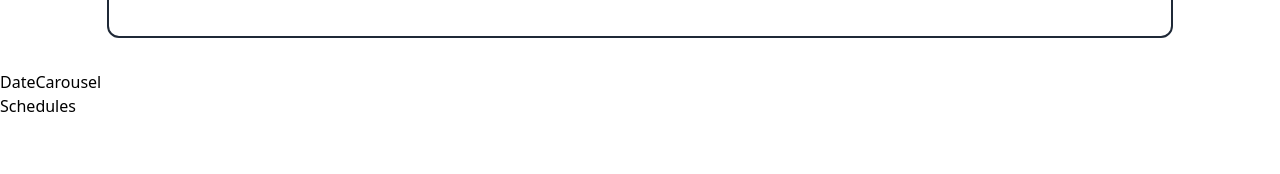
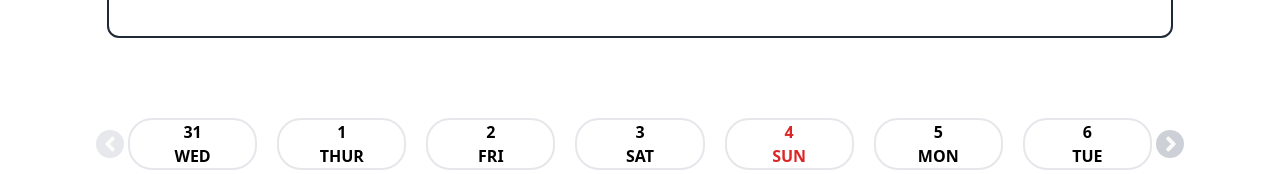
Before and after one commit to I-Futsal-U/I-Futsal-U-FE, a Next.js app: page / in a window 1280 px wide. Shown: the part 778-952 px from the top of the page. Before the commit the page ends 896 px from the top, so only its background shows below. Built offline with nearby package versions, Linux system fonts and the light colour scheme.

Commit message:
feat: 날짜 관련 Carousel(today ~ 2주) 구현

```diff
--- a/app/(main)/page.tsx
+++ b/app/(main)/page.tsx
@@ -1,4 +1,4 @@
-import DateCarousel from "@/components/landing/DateCarousel";
+import DateCarousel from "@/components/landing/DateCarousel/DateCarousel";
 import LocalFieldsCarousel from "@/components/landing/LocalFieldsCarousel/LocalFieldsCarousel";
 import MainCarousel from "@/components/landing/MainCarousel/MainCarousel";
 import Schedules from "@/components/landing/Sehcdules";
--- a/components/landing/DateCarousel.tsx
+++ /dev/null
@@ -1,5 +0,0 @@
-function DateCarousel() {
-  return <div>DateCarousel</div>;
-}
-
-export default DateCarousel;
--- /dev/null
+++ b/components/landing/DateCarousel/DateCarousel.tsx
@@ -0,0 +1,108 @@
+"use client";
+
+import "swiper/swiper.min.css";
+
+import { useSearchParams } from "next/navigation";
+import { useEffect, useRef, useState } from "react";
+import { FaAngleLeft, FaAngleRight } from "react-icons/fa";
+import SwiperCore, { Navigation } from "swiper";
+import { Swiper, SwiperSlide } from "swiper/react";
+
+import DateItem from "./DateItem";
+import { DAYS, useCreateDates } from "./hooks/useCreateDates";
+// date.getDate() - 오늘 날짜
+// date.getMonth() - 이번달 (0 ~ 11)
+// date.getDay() - 오늘 요일 (0 ~ 6)
+
+function DateCarousel() {
+  const [loading, setLoading] = useState<boolean>(false);
+  const [days] = useCreateDates(2); // 매개변수 weeks: `오늘`부터 {weeks}주 뒤까지의 날짜 정보 생성
+
+  useEffect(() => {
+    setLoading(true);
+  }, []);
+
+  const navigationNextRef = useRef<HTMLButtonElement | null>(null);
+  const navigationPrevRef = useRef<HTMLButtonElement | null>(null);
+  SwiperCore.use([Navigation]);
+  return (
+    <section className="max-w-7xl w-screen h-38 my-0 mx-auto">
+      <div className="w-5/6 h-full p-4 m-auto">
+        {!loading && (
+          <div className="relative max-w-5xl h-full mx-auto py-8 bg-gray-100 rounded-2xl" />
+        )}
+        {loading && (
+          <div className="relative max-w-5xl h-full mx-auto py-8">
+            <Swiper
+              className="w-full h-full"
+              slidesPerView={3}
+              spaceBetween={5}
+              breakpoints={{
+                375: {
+                  //iPhone SE
+                  slidesPerView: 4,
+                  spaceBetween: 8,
+                },
+                768: {
+                  slidesPerView: 7,
+                  spaceBetween: 20,
+                },
+              }}
+              navigation={{
+                prevEl: navigationPrevRef.current,
+                nextEl: navigationNextRef.current,
+              }}
+              onSwiper={(swiper) => {
+                // Delay execution for the refs to be defined
+                setTimeout(() => {
+                  // Override prevEl & nextEl now that refs are defined
+                  if (swiper.navigation) {
+                    if (
+                      typeof swiper.params.navigation !== "boolean" &&
+                      swiper.params.navigation
+                    ) {
+                      swiper.params.navigation.prevEl =
+                        navigationPrevRef.current;
+                      swiper.params.navigation.nextEl =
+                        navigationNextRef.current;
+                    }
+                  }
+                  // Re-init navigation
+                  if (swiper.navigation) {
+                    swiper.navigation.destroy();
+                    swiper.navigation.init();
+                    swiper.navigation.update();
+                  }
+                });
+              }}
+              modules={[Navigation]}
+            >
+              {days &&
+                days.map((e, i) => (
+                  <SwiperSlide key={i} aria-label="carousel slide">
+                    <DateItem date={e.date} day={DAYS[e.day]} />
+                  </SwiperSlide>
+                ))}
+            </Swiper>
+            <button
+              ref={navigationPrevRef}
+              data-testid="prevBtn"
+              className="absolute top-1/2 -left-8 -translate-y-1/2 bg-gray-400/50 w-7 h-7 rounded-full z-10 disabled:opacity-50"
+            >
+              <FaAngleLeft className="text-2xl text-stone-50 pl-1" />
+            </button>
+            <button
+              ref={navigationNextRef}
+              data-testid="nextBtn"
+              className="absolute top-1/2 -right-8 -translate-y-1/2 bg-gray-400/50 w-7 h-7 rounded-full z-10 disabled:opacity-50"
+            >
+              <FaAngleRight className="text-2xl text-stone-50 pl-1.5" />
+            </button>
+          </div>
+        )}
+      </div>
+    </section>
+  );
+}
+
+export default DateCarousel;
--- /dev/null
+++ b/components/landing/DateCarousel/DateItem.tsx
@@ -0,0 +1,19 @@
+interface DateItemProps {
+  date: number;
+  day: string;
+}
+function DateItem({ date, day }: DateItemProps) {
+  return (
+    <button
+      type="button"
+      className={`${
+        day === "SUN" ? "text-red-600" : "text-black"
+      } w-full flex flex-col justify-between align-middle text-center border-2 border-solid rounded-3xl hover:bg-blue-500 hover:text-white`}
+    >
+      <span className="mx-auto font-bold">{date}</span>
+      <span className="mx-auto font-bold">{day}</span>
+    </button>
+  );
+}
+
+export default DateItem;
--- /dev/null
+++ b/components/landing/DateCarousel/hooks/useCreateDates.ts
@@ -0,0 +1,41 @@
+import { useEffect, useState } from "react";
+// date.getDate() - 오늘 날짜
+// date.getMonth() - 이번달 (0 ~ 11)
+// date.getDay() - 오늘 요일 (0 ~ 6)
+
+type MONTH_TYPE = 0 | 1 | 2 | 3 | 4 | 5 | 6 | 7 | 8 | 9 | 10 | 11;
+type DAY_TYPE = 0 | 1 | 2 | 3 | 4 | 5 | 6;
+
+export type TodayType = {
+  month: MONTH_TYPE;
+  date: number;
+  day: DAY_TYPE;
+};
+
+export const DAYS = ["SUN", "MON", "TUE", "WED", "THUR", "FRI", "SAT"];
+
+export const useCreateDates = (weeks: number) => {
+  const [days, setDays] = useState<TodayType[]>();
+
+  useEffect(() => {
+    const DATE = new Date();
+    const dates = [];
+
+    for (let i = 0; i < weeks * 7; i++) {
+      const TMP = new Date(
+        DATE.getFullYear(),
+        DATE.getMonth() as MONTH_TYPE,
+        i + DATE.getDate(),
+      );
+      dates.push({
+        month: TMP.getMonth() as MONTH_TYPE,
+        date: TMP.getDate(),
+        day: TMP.getDay() as DAY_TYPE,
+      });
+    }
+
+    setDays(dates);
+  }, []);
+
+  return [days];
+};
```
